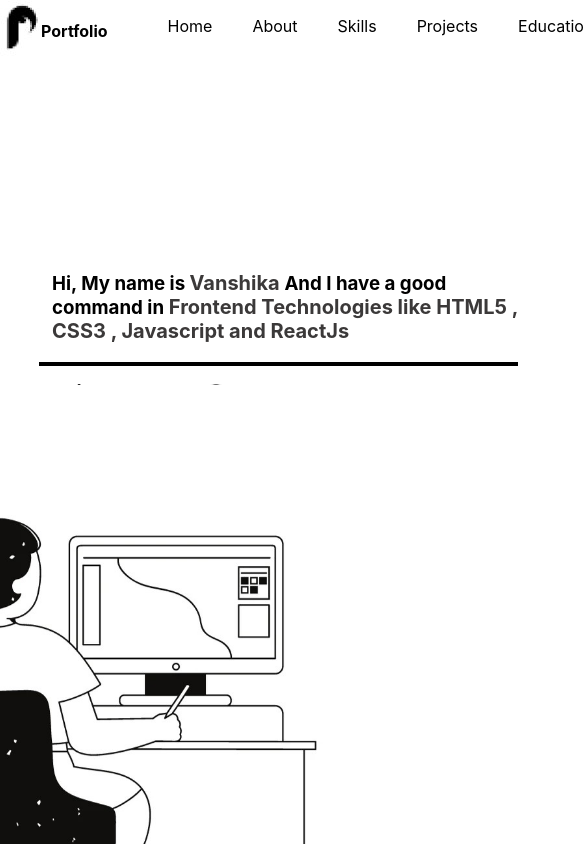
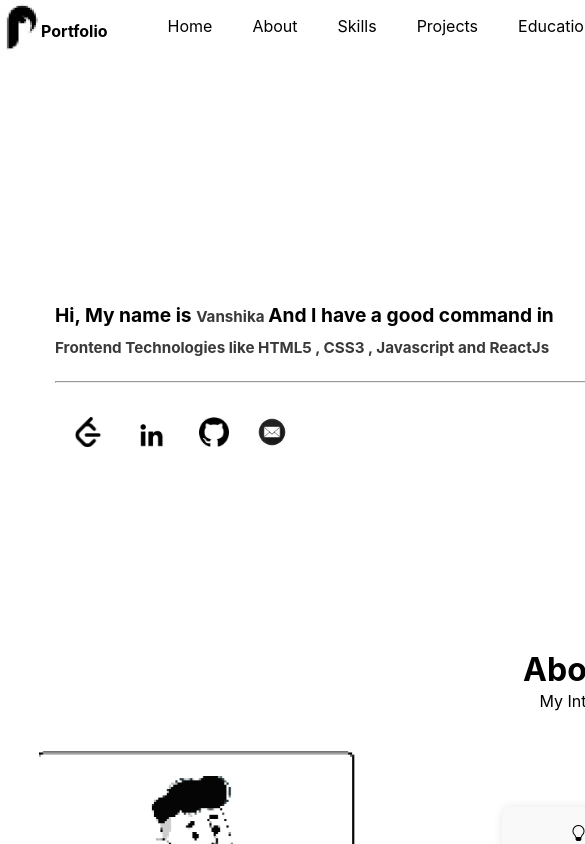
Before and after one commit to Vanshika1225/Portfolio, a React (Create React App) app: page / in a window 390 px wide. Shown: the top 844 px of the page, 585 px wide, since content can reach past the window. Built offline with nearby package versions, Linux system fonts and the light colour scheme.

Commit message:
Responsive-Hero section

```diff
--- a/src/App.css
+++ b/src/App.css
@@ -1,4 +1,5 @@
 .App {
+  width: fit-content;
   text-align: center;
 }
 
@@ -34,7 +35,6 @@ body {
   color: #61dafb;
 }
 
-
 @keyframes App-logo-spin {
   from {
     transform: rotate(0deg);
--- a/src/component/Hero.jsx
+++ b/src/component/Hero.jsx
@@ -1,35 +1,56 @@
-import React from 'react';
-import image from '../images/sidePic.jpg';
-import instaImage from '../images/insta.webp';
-import linkedIn from '../images/linkedin.png';
-import githubimages from '../images/github.png';
-import mail from '../images/mail.png';
-import '../css/hero.css'
+import React from "react";
+import image from "../images/sidePic.jpg";
+import instaImage from "../images/insta.webp";
+import linkedIn from "../images/linkedin.png";
+import githubimages from "../images/github.png";
+import mail from "../images/mail.png";
+import "../css/hero.css";
 const Hero = () => {
   const sendMail = () => {
-        const recipientEmail = 'vanshika.rbu@gmail.com';
+    const recipientEmail = "vanshika.rbu@gmail.com";
     const mailtoLink = `mailto:${recipientEmail}`;
     window.location.href = mailtoLink;
-    }
+  };
   return (
     <>
-            <div className='hero'>
+      <div className="hero">
         <div className="left">
-                    <h3> Hi, My name is <span>Vanshika </span>
+          <h3>
+            {" "}
+            Hi, My name is <span>Vanshika </span>
             And I have a good command in
-                        <span> Frontend Technologies like HTML5 , CSS3 , Javascript and ReactJs</span>
+            <span>
+              {" "}
+              Frontend Technologies like HTML5 , CSS3 , Javascript and ReactJs
+            </span>
           </h3>
+          <hr />
+
           <div className="home-logo">
-                        <a href="https://leetcode.com/user6789s/"><img src={instaImage} style={{ width: "30px" }} alt='insta image' /></a>
-                        <a href="https://www.linkedin.com/in/er-vanshika-kakkar-04769721b?utm_source=share &utm_compaign=share_via&utm_content=profile&utm_medium=android_app"><img src={linkedIn} style={{ height: "38px" }} alt='linked image' /></a>
-                        <a href="https://github.com/Vanshika1225"><img src={githubimages} alt='github image' /></a>
+            <a href="https://leetcode.com/user6789s/">
+              <img
+                src={instaImage}
+                style={{ width: "30px" }}
+                alt="insta image"
+              />
+            </a>
+            <a href="https://www.linkedin.com/in/er-vanshika-kakkar-04769721b?utm_source=share &utm_compaign=share_via&utm_content=profile&utm_medium=android_app">
+              <img
+                src={linkedIn}
+                style={{ height: "38px" }}
+                alt="linked image"
+              />
+            </a>
+            <a href="https://github.com/Vanshika1225">
+              <img src={githubimages} alt="github image" />
+            </a>
             <a>
-                            <img src={mail} alt='mail image' onClick={sendMail} />
+              <img src={mail} alt="mail image" onClick={sendMail} />
             </a>
           </div>
         </div>
-                <div className='right'>
-                    <img src={image} alt='sidepic' />
+        <div className="right">
+          <img src={image} alt="sidepic" />
         </div>
       </div>
     </>
--- a/src/css/hero.css
+++ b/src/css/hero.css
@@ -1,42 +1,87 @@
 .hero {
-  height: 523px;
-}
-.left {
-  float: left;
-  width: 479px;
-}
-.home-logo {
-  border: 2px solid #000000;
+  display: flex;
+  justify-content: space-between;
+  align-items: flex-start;
+  padding: 1rem;
+  box-sizing: border-box;
 }
 
-.home-logo a img {
+.left {
+  max-width: 479px;
+  margin-bottom: 1rem;
+}
+
+.left h3 {
+  margin-top: 2rem;
   text-align: start;
-  width: 30px;
+  margin-left: 13px;
+  font-size: 1.2rem;
+  line-height: 1.6;
+}
+
+.left h3 span {
+  font-size: 1rem;
+  color: rgb(59, 57, 57);
+}
+
+.home-logo {
+  display: flex;
+  text-align: start;
+  flex-wrap: wrap;
+  gap: 0.5rem;
+  margin-top: 1rem;
+  padding: 0.5rem;
+}
+
+.home-logo a img,
+.home-logo img {
   height: 30px;
-  padding: 20px;
-  float: left;
+  padding: 10px;
+  object-fit: contain;
 }
-.home-logo img {
-  text-align: start;
-  width: 30px;
-  height: 30px;
-  padding: 20px;
-  float: left;
+
+.right {
+  display: flex;
+  justify-content: center;
 }
-.right {
-  float: right;
-}
+
 .right img {
   margin-top: -57px;
-  width: 650px;
-  margin-right: -70px;
+  width: 553px;
+  height: auto;
+  margin-top: 1rem;
+  margin-right: 0;
 }
-.left h3 {
-  margin-top: 187px;
-  text-align: start;
-  margin-left: 13px;
+
+@media screen and (max-width: 1024px) {
+  .left h3 {
+    margin-top: 10rem;
+  }
 }
-.left h3 span {
-  font-size: 20px;
-  color: rgb(59, 57, 57);
+
+@media screen and (max-width: 11440px) {
+  .left h3 {
+    margin-top: 15rem;
+  }
 }
+
+@media screen and (max-width: 768px) {
+  .hero {
+    align-items: center;
+  }
+
+  .left {
+    width: 100%;
+    max-width: 80%;
+    margin-bottom: 1rem;
+  }
+
+  .left h3 {
+    margin-top: 5rem;
+    margin-left: 0;
+  }
+
+  .left h3 span {
+    font-size: 0.95rem;
+  }
+}
```
Lines whose indentation alone changed are shown as unchanged.
